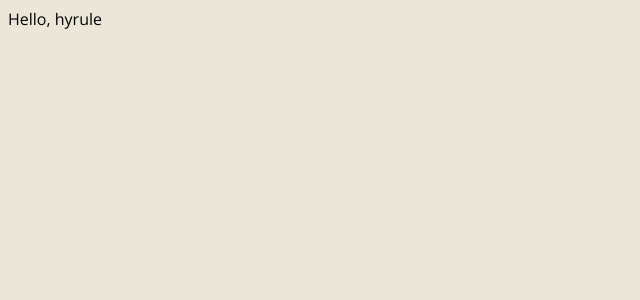
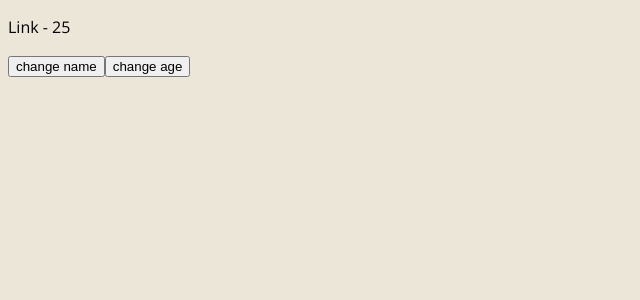
Before and after one commit to drummer-Yurii/hyrule-jobs, a Vue app: page / in a window 1280 px wide. Shown: the top 300 px of the page, without its empty margins (0-640 px from the left). Built offline with nearby package versions, Linux system fonts and the light colour scheme.

Commit message:
create function for change data with option api

```diff
--- a/src/App.vue
+++ b/src/App.vue
@@ -1,6 +1,8 @@
 <template>
   <div class="app">
-    Hello, hyrule
+    <p>{{ name }} - {{ age }}</p>
+    <button @click="changeName('Yurii')">change name</button>
+    <button @click="changeAge(30)">change age</button>
   </div>
 </template>
 
@@ -9,8 +11,23 @@
 
 export default defineComponent({
   name: 'App',
-  components: {
-  }
+  components: {},
+  data() {
+    return {
+      name: 'Link',
+      age: 25 as number | string
+    }
+  },
+  methods: {
+    changeName(name: string) {
+      this.name = name
+      return name
+    },
+    changeAge(age: number | string) {
+      this.age = age
+      return age
+    }
+  },
 });
 </script>
 
```
